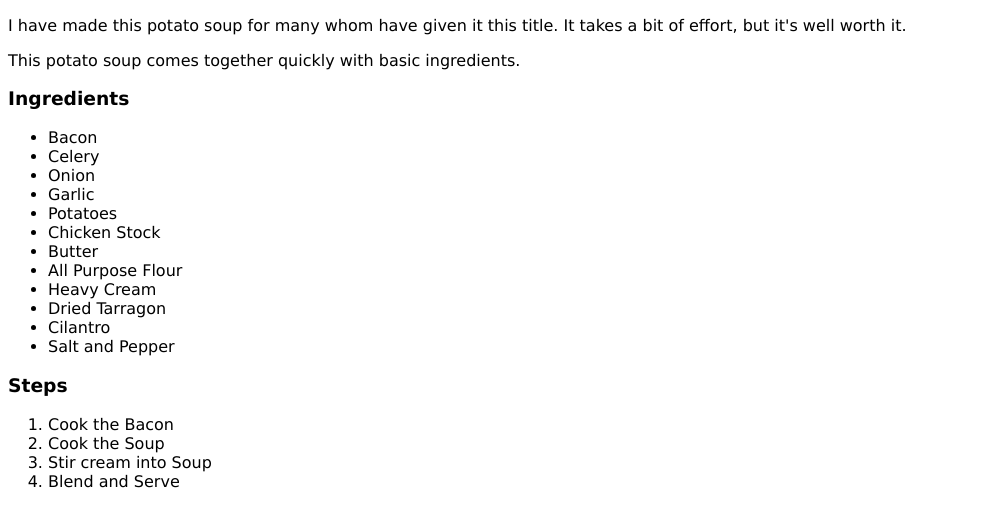
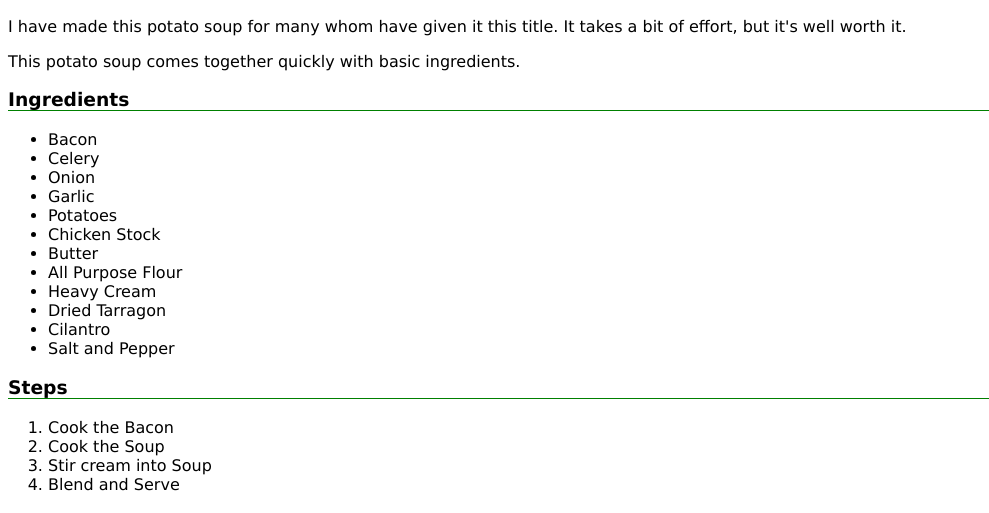
Before and after one commit to Renditionzz/odin-recipes, a plain HTML site: page recipes/soup.html in a window 1280 px wide. Shown: the part 287-800 px from the top of the page, without its empty margins (0-989 px from the left). Drawn offline with Linux system fonts and the light colour scheme.

Commit message:
Add border-bottom to h2,h3 in style.css

```diff
--- a/css/style.css
+++ b/css/style.css
@@ -10,3 +10,7 @@ img {
     width: 200px;
     height:auto;
 }
+
+h2, h3 {
+    border-bottom: 1px solid green;
+}
```
